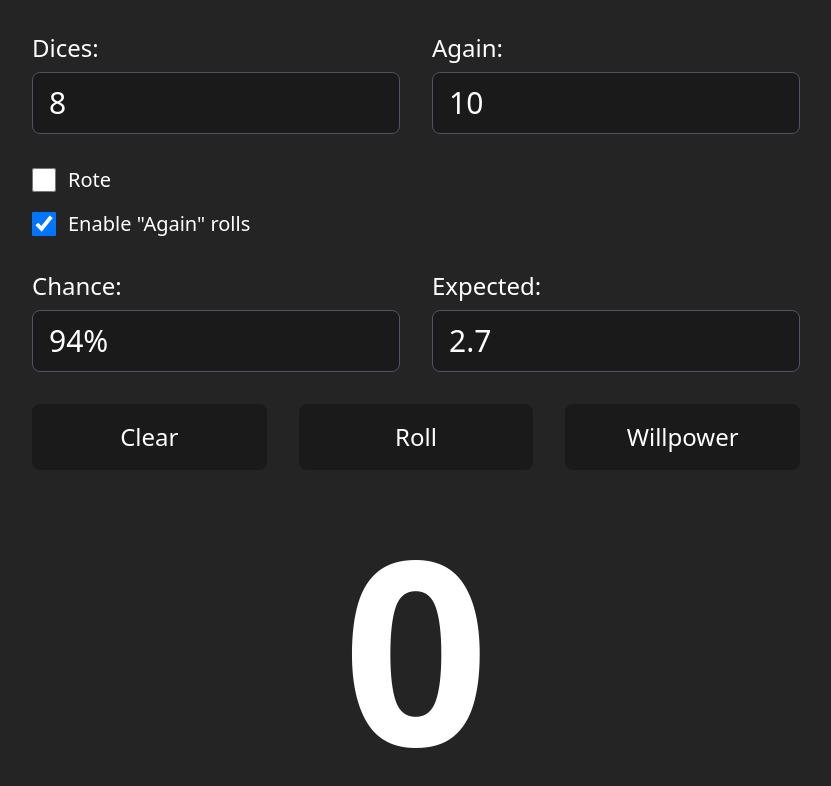
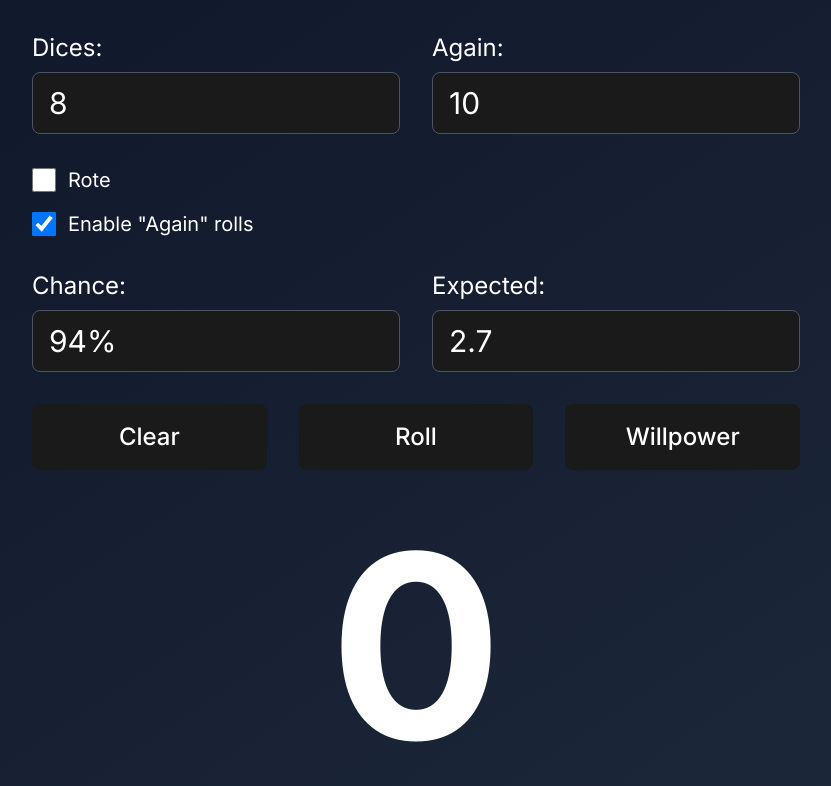
Before and after one commit to MaxAndreasLundin/dice_roller, a React (Vite) app: page / in a window 1280 px wide. Shown: the top 786 px of the page, without its empty margins (224-1055 px from the left). Built offline with nearby package versions, Linux system fonts and the light colour scheme.

Commit message:
layout changes

```diff
--- a/index.html
+++ b/index.html
@@ -24,7 +24,7 @@
       }
     </script>
     <link
-      href="https://fonts.googleapis.com/css2?family=Roboto:wght@300;400;700&display=swap"
+      href="https://fonts.googleapis.com/css2?family=Inter:wght@300;400;500;600;700&display=swap"
       rel="stylesheet"
     />
   </head>
--- a/src/App.tsx
+++ b/src/App.tsx
@@ -1,4 +1,4 @@
-import { DiceRoller } from './Components/DiceRoller';
+import { DiceRoller } from "./Components/DiceRoller";
 
 function App() {
   return <DiceRoller />;
--- a/src/Components/DiceRoller.tsx
+++ b/src/Components/DiceRoller.tsx
@@ -168,7 +168,7 @@ export function DiceRoller(): JSX.Element {
   } = useDiceRoller();
 
   return (
-    <div className="min-h-screen w-screen bg-[#242424] text-white p-4 pt-8">
+    <div className="min-h-screen w-screen bg-gradient-to-br from-[#0F172A] to-[#1E293B] text-white p-4 pt-8">
       <div className="w-full max-w-3xl mx-auto">
         <div className="grid grid-cols-2 gap-8 mb-8">
           <div className="flex flex-col">
--- a/src/index.css
+++ b/src/index.css
@@ -40,7 +40,7 @@ button {
 }
 
 button:hover {
-  border-color: #646cff;
+  border-color: #324a70;
 }
 
 button:focus,
--- a/tailwind.config.js
+++ b/tailwind.config.js
@@ -2,7 +2,11 @@
 export default {
   content: ["./index.html", "./src/**/*.{js,ts,jsx,tsx}"],
   theme: {
-    extend: {},
+    extend: {
+      fontFamily: {
+        sans: ["Inter", "sans-serif"],
+      },
+    },
   },
   plugins: [],
 };
```
